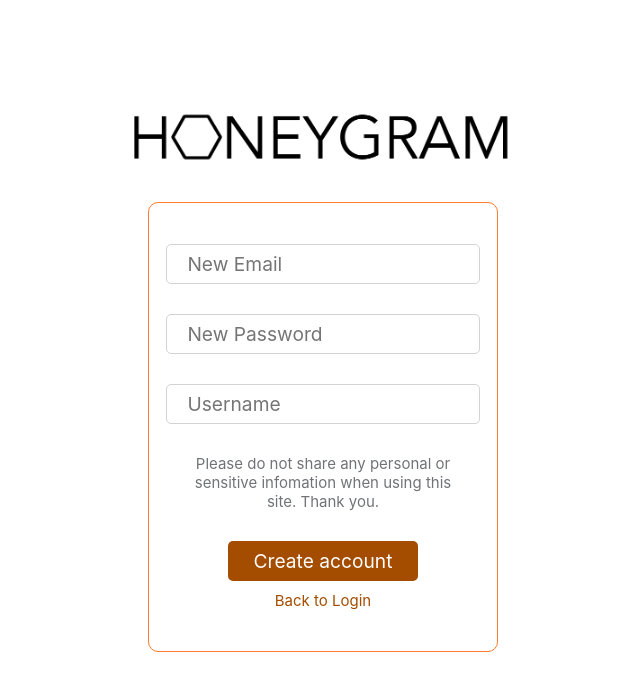
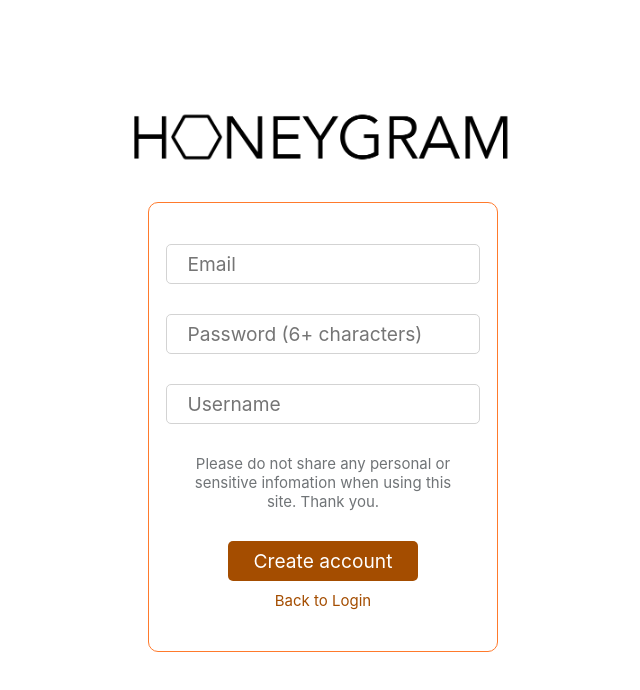
Before and after one commit to mikhailYu/honeygram, a React (Create React App) app: page /#/signUp in a window 1280 px wide. Shown: the top 690 px of the page, without its empty margins (497-1137 px from the left). Built offline with nearby package versions, Linux system fonts and the light colour scheme; no server answers.

Commit message:
polished user functionality

```diff
--- a/src/App.js
+++ b/src/App.js
@@ -163,7 +163,7 @@ function App() {
     let chosenUsers = [];
     let usersArr = [];
 
-    onValue(usersRef, (snapshot) => {
+    get(usersRef).then((snapshot) => {
       snapshot.forEach((user) => {
         usersArr.push(user.val());
       });
@@ -191,13 +191,12 @@ function App() {
           return false;
         }
       }
+      handleSuggestsUpdate();
     });
-    handleSuggestsUpdate();
 
     function handleSuggestsUpdate() {
       const currentUserRef = ref(db, "users/" + currentUserUid);
       const suggestedUsers = Object.assign({}, chosenUsers);
-
       update(currentUserRef, {
         suggestedUsers: suggestedUsers,
       });
--- a/src/pages/loginPage.js
+++ b/src/pages/loginPage.js
@@ -37,7 +37,8 @@ export function LoginPage(props) {
             />
             <button
               type="submit"
-              onClick={() => {
+              onClick={(e) => {
+                e.preventDefault();
                 props.login(loginEmail, loginPassword);
               }}
             >
--- a/src/pages/signUpPage.js
+++ b/src/pages/signUpPage.js
@@ -54,14 +54,14 @@ export function SignUpPage(props) {
         <form id="signUpForm">
           <input
             type="text"
-            placeholder="New Email"
+            placeholder="Email"
             onChange={(event) => {
               setRegisterEmail(event.target.value);
             }}
           />
           <input
             type="password"
-            placeholder="New Password"
+            placeholder="Password (6+ characters)"
             onChange={(event) => {
               setRegisterPassword(event.target.value);
             }}
@@ -86,7 +86,8 @@ export function SignUpPage(props) {
           </button>
         </form>
         <button
-          onClick={() => {
+          onClick={(e) => {
+            e.preventDefault();
             navigate("/login");
           }}
           className="signUpGoBackButton"
```
